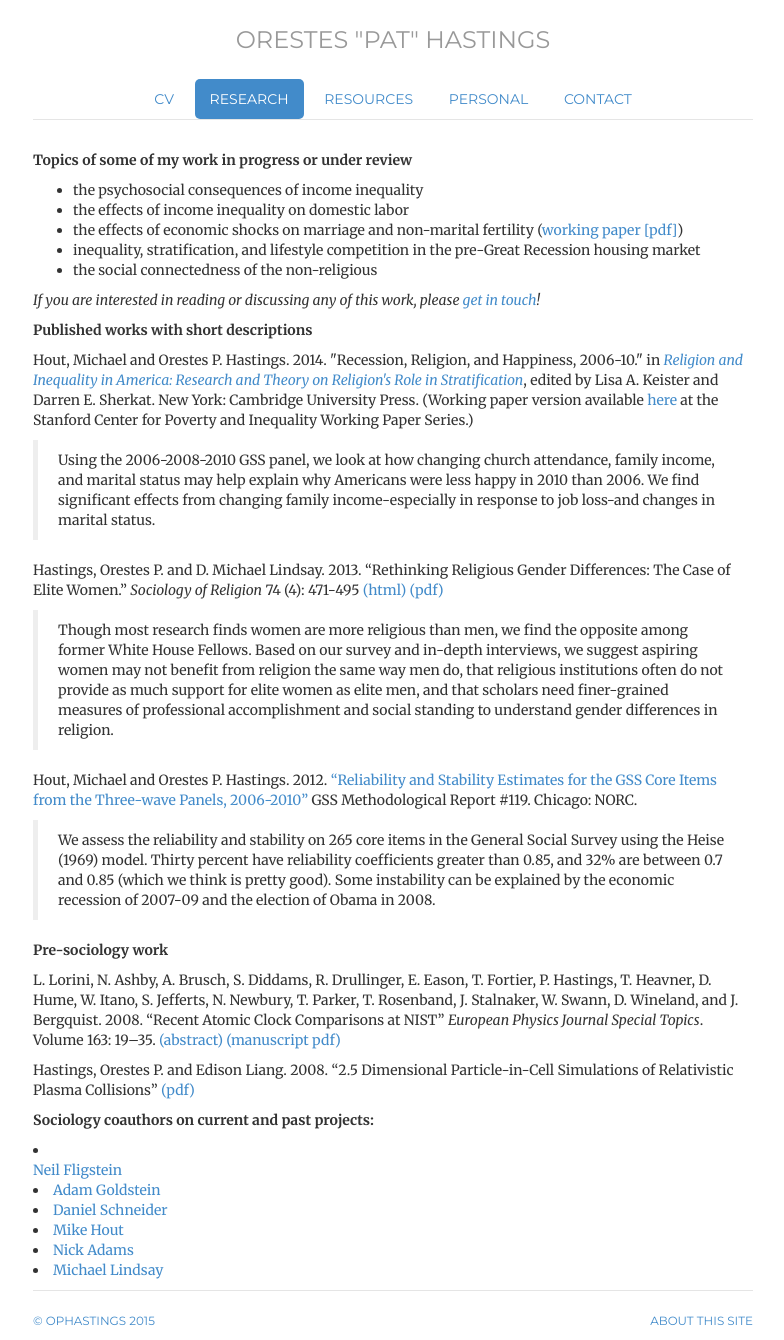
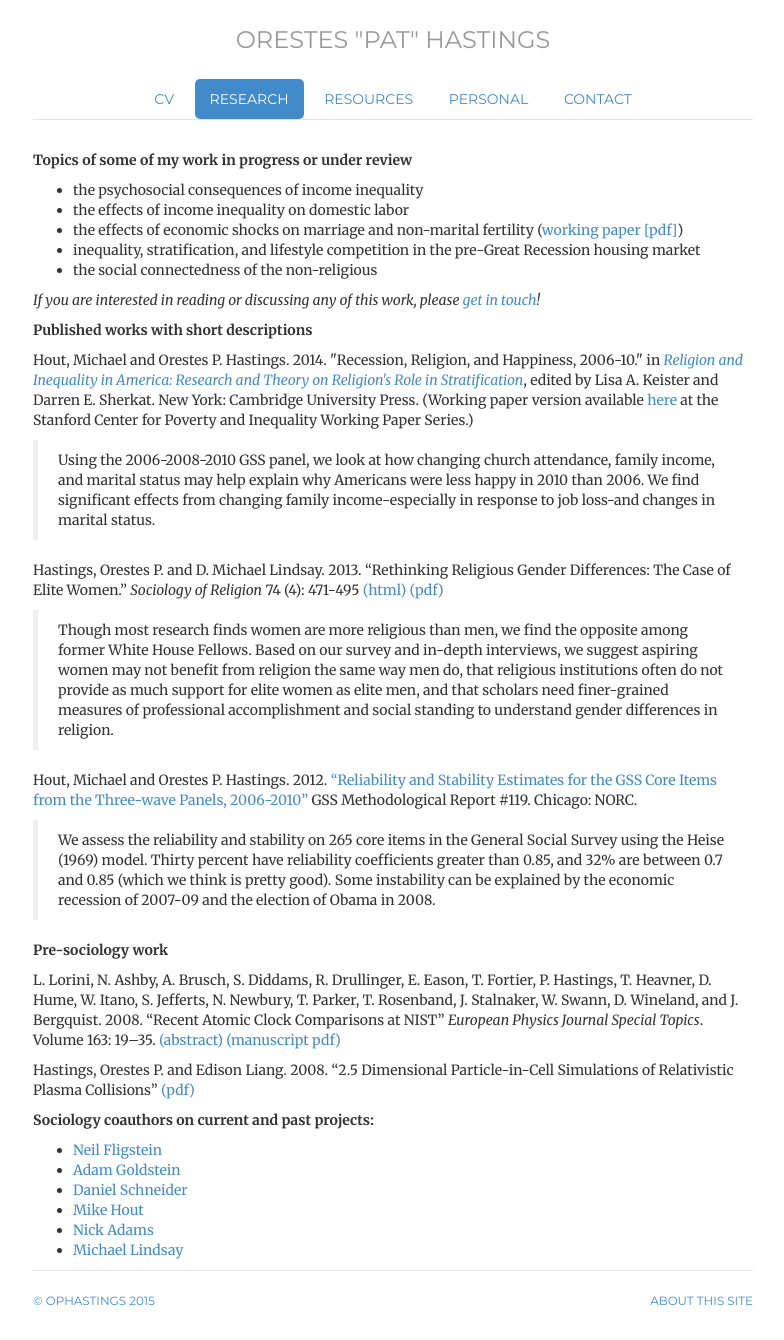
Before and after one commit to ophastings/ophastings.github.io, a Jekyll site: the page built from research/index.html, in a window 1280 px wide. Shown: the whole page, without its empty margins (247-1031 px from the left). Built offline with Jekyll 4.4.1, drawn with Linux system fonts in a browser that asks for light colours; comment, search, counter and statistics services are not loaded.

Commit message:
Update index.html

```diff
--- a/research/index.html
+++ b/research/index.html
@@ -40,8 +40,8 @@ description: Research page of ophastings.com, the website of Orestes Hastings, a
 <p>Hastings, Orestes P. and Edison Liang. 2008. “2.5 Dimensional Particle-in-Cell Simulations of Relativistic Plasma Collisions” <a title="http://arxiv.org/pdf/0803.1201.pdf" href="http://arxiv.org/pdf/0803.1201.pdf">(pdf)</a></p>
 
 <p><b>Sociology coauthors on current and past projects:</b>
-<ul></ul>
-	<li></li><a href="http://sociology.berkeley.edu/faculty/neil-fligstein">Neil Fligstein</a></li>
+<ul>
+	<li><a href="http://sociology.berkeley.edu/faculty/neil-fligstein">Neil Fligstein</a></li>
 	<li><a href="http://scholar.harvard.edu/adamgoldstein">Adam Goldstein</a></li>
 	<li><a href="http://sociology.berkeley.edu/faculty/daniel-schneider">Daniel Schneider</a></li>
 	<li><a href="http://sociology.as.nyu.edu/object/soc.Michael_Hout">Mike Hout</a></li>
```
